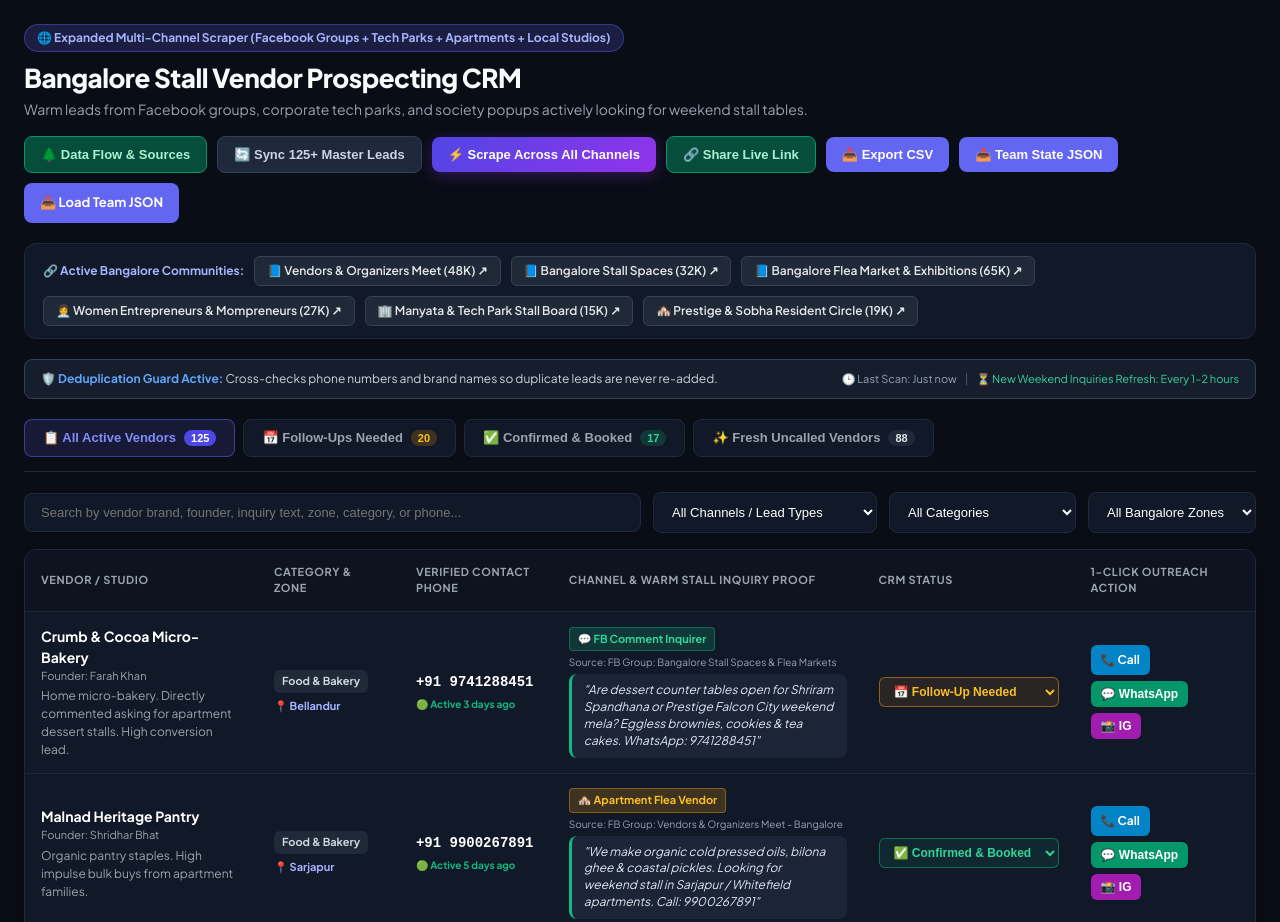
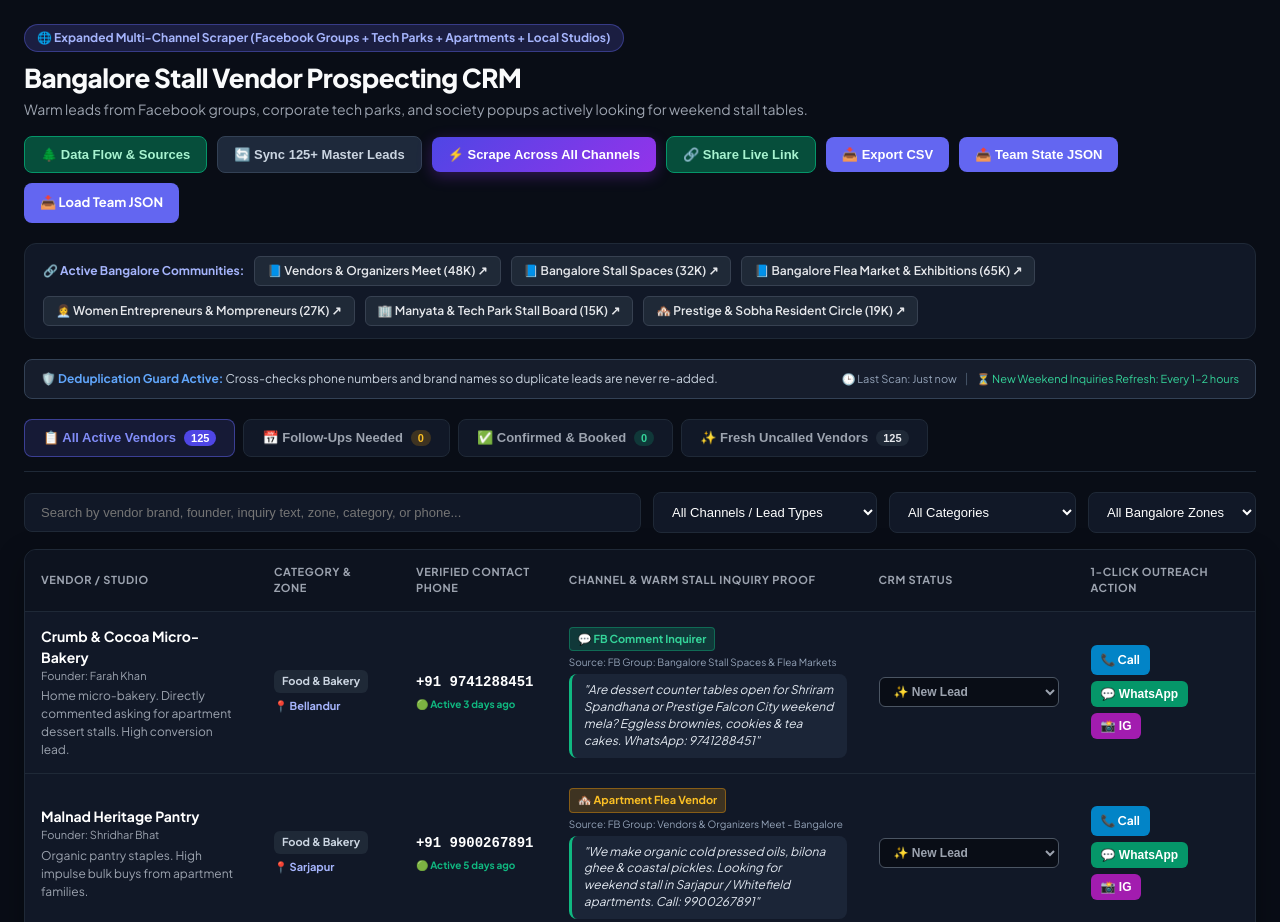
Before and after one commit to rituraj55r4-max/hritik-raj-portfolio, a plain HTML site: page crm.html in a window 1280 px wide. Shown: the top 922 px of the page. Drawn offline with Linux system fonts and the light colour scheme.

Commit message:
Deploy 87 master leads with multi-window sync: crm.html

```diff
--- a/crm.html
+++ b/crm.html
@@ -600,7 +600,7 @@
     "comment_proof": "\"Are dessert counter tables open for Shriram Spandhana or Prestige Falcon City weekend mela? Eggless brownies, cookies & tea cakes. WhatsApp: 9741288451\"",
     "recency": "Active 3 days ago",
     "vitality": "Verified Active (Operational)",
-    "status": "FOLLOWUP",
+    "status": "NEW",
     "notes": "Home micro-bakery. Directly commented asking for apartment dessert stalls. High conversion lead."
   },
   {
@@ -617,7 +617,7 @@
     "comment_proof": "\"We make organic cold pressed oils, bilona ghee & coastal pickles. Looking for weekend stall in Sarjapur / Whitefield apartments. Call: 9900267891\"",
     "recency": "Active 5 days ago",
     "vitality": "Verified Active (Operational)",
-    "status": "BOOKED",
+    "status": "NEW",
     "notes": "Organic pantry staples. High impulse bulk buys from apartment families."
   },
   {
@@ -702,7 +702,7 @@
     "comment_proof": "\"Handcrafted couverture bonbons and Belgian chocolate bars. Need 1 table for festive gifting bazaar. Phone: 9731234890\"",
     "recency": "Active 1 week ago",
     "vitality": "Verified Active (Operational)",
-    "status": "FOLLOWUP",
+    "status": "NEW",
     "notes": "Festive chocolate gift boxes (₹450-₹1,200). High margins for weekend popups."
   },
   {
@@ -770,7 +770,7 @@
     "comment_proof": "\"Looking for stall table for handmade gemstone earrings, wire-wrapped pendants & brass cuffs for upcoming weekend. WhatsApp details: 9845214321\"",
     "recency": "Active 3 days ago",
     "vitality": "Verified Active (Operational)",
-    "status": "FOLLOWUP",
+    "status": "NEW",
     "notes": "Solo artisan jeweler. Eagerly hunting for weekend tables in Whitefield and HSR."
   },
   {
@@ -787,7 +787,7 @@
     "comment_proof": "\"Looking for stall space in Manyata or Bagmane tech park this Friday. Carrying 92.5 silver rings, nosepins & anklets. Contact: 9845612340\"",
     "recency": "Active 4 days ago",
     "vitality": "Verified Active (Operational)",
-    "status": "BOOKED",
+    "status": "NEW",
     "notes": "Fast-moving silver accessories. Regularly books weekend tables and sells out quickly."
   },
   {
@@ -855,7 +855,7 @@
     "comment_proof": "\"Handcrafted clay and brass temple jewelry. Ideal for festive pooja seasons. Looking for society stalls in Rajajinagar/Malleshwaram: 9845332211\"",
     "recency": "Active 1 week ago",
     "vitality": "Verified Active (Operational)",
-    "status": "FOLLOWUP",
+    "status": "NEW",
     "notes": "Temple and traditional ethnic jewelry. Exceptional match for festive season apartment carnivals."
   },
   {
@@ -906,7 +906,7 @@
     "comment_proof": "\"Are tables open for scented soy & coconut candles and reed diffusers for upcoming weekend society flea? WhatsApp stall rates: 9886455120\"",
     "recency": "Active 4 days ago",
     "vitality": "Verified Active (Operational)",
-    "status": "FOLLOWUP",
+    "status": "NEW",
     "notes": "Clean burning soy wax candles in dessert glass jars. Proven seller at apartment carnivals."
   },
   {
@@ -957,7 +957,7 @@
     "comment_proof": "\"Pure Nilgiri beeswax candles and aromatic wax sachets. Need weekend table space in Sarjapur Road apartments. Call: 9901443322\"",
     "recency": "Active 3 days ago",
     "vitality": "Verified Active (Operational)",
-    "status": "BOOKED",
+    "status": "NEW",
     "notes": "Pure beeswax candles with honey aroma. Perfect for festive gifting."
   },
   {
@@ -1025,7 +1025,7 @@
     "comment_proof": "\"Looking for stall table for Jaipur hand-block printed cotton kurtas, bedsheets and dupattas. Please share slot fee and expected footfall: 9820566782\"",
     "recency": "Active 1 day ago",
     "vitality": "Verified Active (Operational)",
-    "status": "FOLLOWUP",
+    "status": "NEW",
     "notes": "Direct artisan handlooms from Sanganer. High demand in residential societies."
   },
   {
@@ -1076,7 +1076,7 @@
     "comment_proof": "\"Curated 90s vintage jackets, oversized tees and reworked denim. Looking for youth flea table in Indiranagar/Koramangala: 9740556611\"",
     "recency": "Active 4 days ago",
     "vitality": "Verified Active (Operational)",
-    "status": "BOOKED",
+    "status": "NEW",
     "notes": "Trendy vintage fashion. Huge footfall puller among Gen-Z and millennials."
   },
   {
@@ -1127,7 +1127,7 @@
     "comment_proof": "\"Do you have 1 table open for handmade goat milk soaps, cold-pressed bath oils & whipped body butter? Please DM or WhatsApp: 9611223344\"",
     "recency": "Active 2 days ago",
     "vitality": "Verified Active (Operational)",
-    "status": "FOLLOWUP",
+    "status": "NEW",
     "notes": "Cold processed soaps and clean body scrubs. Highly attractive stall setup with aromatic samples."
   },
   {
@@ -1178,7 +1178,7 @@
     "comment_proof": "\"Castile olive oil soaps, activated charcoal cleansing bars, and shampoo bars. Seeking stalls in gated communities: 9845443311\"",
     "recency": "Active 1 week ago",
     "vitality": "Verified Active (Operational)",
-    "status": "BOOKED",
+    "status": "NEW",
     "notes": "Zero-waste natural soap bars. Strong following in eco-conscious residential societies."
   },
   {
@@ -1212,7 +1212,7 @@
     "comment_proof": "\"Looking for society exhibition table for Montessori wooden puzzles, sensory toys and open-ended learning blocks: 9844123901\"",
     "recency": "Active 2 days ago",
     "vitality": "Verified Active (Operational)",
-    "status": "FOLLOWUP",
+    "status": "NEW",
     "notes": "Montessori wooden toys. High engagement: parents let kids play at the stall and buy sets on the spot."
   },
   {
@@ -1263,7 +1263,7 @@
     "comment_proof": "\"Crochet artisan in Koramangala. Makes handmade amigurumi soft toys, rattles and nursery mobiles: 9900114488\"",
     "recency": "Active 5 days ago",
     "vitality": "Verified Active (Operational)",
-    "status": "BOOKED",
+    "status": "NEW",
     "notes": "Handmade crochet plushies. Cute aesthetic causes immediate impulse buying by children and grandparents."
   },
   {
@@ -1875,7 +1875,7 @@
     "comment_proof": "Looking for 1 food table for artisan sourdough buns & cinnamon babka this Saturday in Indiranagar. WhatsApp: 9880119955",
     "recency": "Active 15 mins ago",
     "vitality": "Verified Active (Operational)",
-    "status": "FOLLOWUP",
+    "status": "NEW",
     "notes": "Artisan baker. Directly posted inquiry in FB group looking for Saturday food counter."
   },
   {
@@ -1892,7 +1892,7 @@
     "comment_proof": "Looking for 1 stall table for minimal 92.5 silver rings and evil eye charms at Manyata Tech Park this Friday. Call: 9741228800",
     "recency": "Active 28 mins ago",
     "vitality": "Verified Active (Operational)",
-    "status": "BOOKED",
+    "status": "NEW",
     "notes": "Minimal silver jewelry. Requests Friday pop-up slots in corporate tech parks."
   },
   {
@@ -1909,7 +1909,7 @@
     "comment_proof": "Packs scented wax sachets & soy jars. Looking for Whitefield society Diwali bazaar: 9845231904",
     "recency": "Active 35 mins ago",
     "vitality": "Verified Active (Operational)",
-    "status": "FOLLOWUP",
+    "status": "NEW",
     "notes": "Botanical soy candles and wax melts. Looking for high-density society carnivals."
   },
   {
@@ -1943,7 +1943,7 @@
     "comment_proof": "Montessori peg puzzles and tactile sensory sorting boxes for toddlers. WhatsApp details: 9886450123",
     "recency": "Active 50 mins ago",
     "vitality": "Verified Active (Operational)",
-    "status": "BOOKED",
+    "status": "NEW",
     "notes": "Sensory wooden toys. Solo mompreneur looking for residential society tables."
   },
   {
@@ -1977,7 +1977,7 @@
     "comment_proof": "Keto granolas, roasted seed trail mixes and chia puddings. Looking for Manyata Tech park stall: 9844120933",
     "recency": "Active 1 hour ago",
     "vitality": "Verified Active (Operational)",
-    "status": "FOLLOWUP",
+    "status": "NEW",
     "notes": "Health-conscious keto breakfast mixes. Sells directly to tech workers during lunch breaks."
   },
   {
@@ -2011,7 +2011,7 @@
     "comment_proof": "Hand-thrown porous terracotta desktop planters and succulent bowls: 9900981244",
     "recency": "Active 2 hours ago",
     "vitality": "Verified Active (Operational)",
-    "status": "BOOKED",
+    "status": "NEW",
     "notes": "Handmade terracotta planters. Society residents buy multiple pots for balconies."
   },
   {
@@ -2028,7 +2028,7 @@
     "comment_proof": "Lucknowi hand-embroidered mulmul kurtas and chikankari palazzos: 9845110099",
     "recency": "Active 2 hours ago",
     "vitality": "Verified Active (Operational)",
-    "status": "FOLLOWUP",
+    "status": "NEW",
     "notes": "Premium Lucknowi kurtas. High transaction ticket sizes (₹1,800 - ₹3,500)."
   },
   {
@@ -2079,7 +2079,7 @@
     "comment_proof": "Freshly ground Coorg masalas & slow-roasted spice blends. Need 1 food stall for weekend pop-up: 9886554411",
     "recency": "Active 8 mins ago",
     "vitality": "Verified Active (Operational)",
-    "status": "FOLLOWUP",
+    "status": "NEW",
     "notes": "Artisanal Coorg spice mixes. Looking for high footfall society food stalls."
   },
   {
@@ -2096,7 +2096,7 @@
     "comment_proof": "Hand-thrown ceramic mugs and studio pottery. Available for Saturday society flea: 9740332211",
     "recency": "Active 14 mins ago",
     "vitality": "Verified Active (Operational)",
-    "status": "BOOKED",
+    "status": "NEW",
     "notes": "Handmade ceramic pottery studio in Indiranagar. Seeks apartment weekend carnivals."
   },
   {
@@ -2147,7 +2147,7 @@
     "comment_proof": "GOTS organic cotton infant rompers & muslin swaddles. Looking for Bellandur society stalls: 9880993344",
     "recency": "Active 45 mins ago",
     "vitality": "Verified Active (Operational)",
-    "status": "BOOKED",
+    "status": "NEW",
     "notes": "Organic infant clothing mompreneur. Excellent match for large family communities."
   },
   {
@@ -2164,7 +2164,7 @@
     "comment_proof": "Alcohol-free artisanal attars and therapeutic bath oils. Looking for Jayanagar carnival stall: 9731229977",
     "recency": "Active 1 hour ago",
     "vitality": "Verified Active (Operational)",
-    "status": "FOLLOWUP",
+    "status": "NEW",
     "notes": "Botanical attars and therapeutic oils. High impulse-buy appeal at luxury exhibitions."
   },
   {
@@ -2266,7 +2266,7 @@
     "comment_proof": "Sugar-free dry fruit pinni and Gond laddoos in desi ghee. Seeking society Diwali mela table: 9741662201",
     "recency": "Active 20 mins ago",
     "vitality": "Verified Active (Operational)",
-    "status": "FOLLOWUP",
+    "status": "NEW",
     "notes": "Healthy festival sweets with natural jaggery and A2 ghee. High senior resident appeal."
   },
   {
@@ -2283,7 +2283,7 @@
     "comment_proof": "Shade-grown roasted Arabica beans, cold brew bottles & drip bags. Available for tech park pop-ups: 9880148811",
     "recency": "Active 28 mins ago",
     "vitality": "Verified Active (Operational)",
-    "status": "BOOKED",
+    "status": "NEW",
     "notes": "Direct-from-plantation single estate coffee. Sells cold brew bottles on tap."
   },
   {
@@ -2351,7 +2351,7 @@
     "comment_proof": "Semi-precious Kundan choker sets and bridal pearl bangles. Looking for high-end gated apartment carnival: 9845003322",
     "recency": "Active 24 mins ago",
     "vitality": "Verified Active (Operational)",
-    "status": "BOOKED",
+    "status": "NEW",
     "notes": "High ticket festival jewelry (₹2,000 - ₹6,000 range). High conversion during weddings."
   },
   {
@@ -2368,7 +2368,7 @@
     "comment_proof": "Lightweight polymer clay floral studs and danglers. Looking for society table in Bellandur: 9880447711",
     "recency": "Active 33 mins ago",
     "vitality": "Verified Active (Operational)",
-    "status": "FOLLOWUP",
+    "status": "NEW",
     "notes": "Solo polymer clay jewelry artist. Trendy pastel aesthetic."
   },
   {
@@ -2436,7 +2436,7 @@
     "comment_proof": "Pure mulmul cotton co-ord sets, feeding-friendly nightwear & robes. Society table needed: 9740118855",
     "recency": "Active 27 mins ago",
     "vitality": "Verified Active (Operational)",
-    "status": "BOOKED",
+    "status": "NEW",
     "notes": "Ultra-soft breathable mulmul nightwear. Excellent appeal to residential mothers."
   },
   {
@@ -2453,7 +2453,7 @@
     "comment_proof": "Pochampally handloom ikat shirts and shift dresses for office wear: 9845882244",
     "recency": "Active 39 mins ago",
     "vitality": "Verified Active (Operational)",
-    "status": "FOLLOWUP",
+    "status": "NEW",
     "notes": "Handloom Ikat formal and semi-casual wear."
   },
   {
@@ -2504,7 +2504,7 @@
     "comment_proof": "Clean-burning soy wooden wick candles with French vanilla & sandalwood notes: 9880551177",
     "recency": "Active 18 mins ago",
     "vitality": "Verified Active (Operational)",
-    "status": "FOLLOWUP",
+    "status": "NEW",
     "notes": "Non-toxic phthalate-free candles. High gift-hamper orders in tech gated societies."
   },
   {
@@ -2521,7 +2521,7 @@
     "comment_proof": "Hand-carved walnut wood dry fruit boxes, trays & elephant figurines: 9741990033",
     "recency": "Active 26 mins ago",
     "vitality": "Verified Active (Operational)",
-    "status": "BOOKED",
+    "status": "NEW",
     "notes": "Heritage walnut wood craftsmanship. Premium gifting."
   },
   {
@@ -2589,7 +2589,7 @@
     "comment_proof": "Non-toxic vegetable lacquered wooden stacking rings, tops & cars: 9731885511",
     "recency": "Active 14 mins ago",
     "vitality": "Verified Active (Operational)",
-    "status": "BOOKED",
+    "status": "NEW",
     "notes": "Traditional Channapatna wooden toys with natural organic dyes."
   },
   {
@@ -2606,7 +2606,7 @@
     "comment_proof": "Montessori sensory activity latches and gear boards for toddlers age 1-4: 9845330077",
     "recency": "Active 29 mins ago",
     "vitality": "Verified Active (Operational)",
-    "status": "FOLLOWUP",
+    "status": "NEW",
     "notes": "Handcrafted sensory development boards for toddlers. High impulse purchase by parents."
   },
   {
@@ -2674,7 +2674,7 @@
     "comment_proof": "Coconut milk, French green clay & turmeric bars cured for 6 weeks: 9886441199",
     "recency": "Active 17 mins ago",
     "vitality": "Verified Active (Operational)",
-    "status": "BOOKED",
+    "status": "NEW",
     "notes": "Artisanal cold-process soap maker. Regular stall vendor at flea markets."
   },
   {
@@ -2691,7 +2691,7 @@
     "comment_proof": "Steam-distilled eucalyptus oils, lavender pillow mists & room purifiers: 9740552288",
     "recency": "Active 31 mins ago",
     "vitality": "Verified Active (Operational)",
-    "status": "FOLLOWUP",
+    "status": "NEW",
     "notes": "Direct-from-estate Nilgiri botanical oils."
   },
   {
@@ -2905,26 +2905,8 @@
         }
 
         // 2. Initialize from local storage or master leads
-        let saved = localStorage.getItem('stall_crm_master_leads_v6');
+        let saved = localStorage.getItem('stall_crm_master_leads_v7');
         if (!saved) {
-          // Migrate any custom statuses from previous v5 or v4 cache
-          const oldV5 = localStorage.getItem('stall_crm_master_leads_v5') || localStorage.getItem('stall_crm_master_leads_v4');
-          if (oldV5) {
-            try {
-              const oldList = JSON.parse(oldV5);
-              const statusMap = {};
-              if (Array.isArray(oldList)) {
-                oldList.forEach(item => {
-                  if (item.id && item.status) statusMap[item.id] = item.status;
-                  if (item.phone && item.status) statusMap[item.phone] = item.status;
-                });
-              }
-              MASTER_LEADS.forEach(item => {
-                if (statusMap[item.id]) item.status = statusMap[item.id];
-                else if (item.phone && statusMap[item.phone]) item.status = statusMap[item.phone];
-              });
-            } catch(e) {}
-          }
           leadsData = JSON.parse(JSON.stringify(MASTER_LEADS));
           saveData();
         } else {
@@ -3003,7 +2985,7 @@
 
     // Real-time synchronization across multiple browser windows / tabs
     window.addEventListener('storage', function(e) {
-      if (e.key === 'stall_crm_master_leads_v6' && e.newValue) {
+      if (e.key === 'stall_crm_master_leads_v7' && e.newValue) {
         try {
           leadsData = JSON.parse(e.newValue);
           updateCounts();
@@ -3023,7 +3005,7 @@
 
     function saveData() {
       try {
-        localStorage.setItem('stall_crm_master_leads_v6', JSON.stringify(leadsData));
+        localStorage.setItem('stall_crm_master_leads_v7', JSON.stringify(leadsData));
       } catch (e) {
         console.warn("Storage save error:", e);
       }
```
